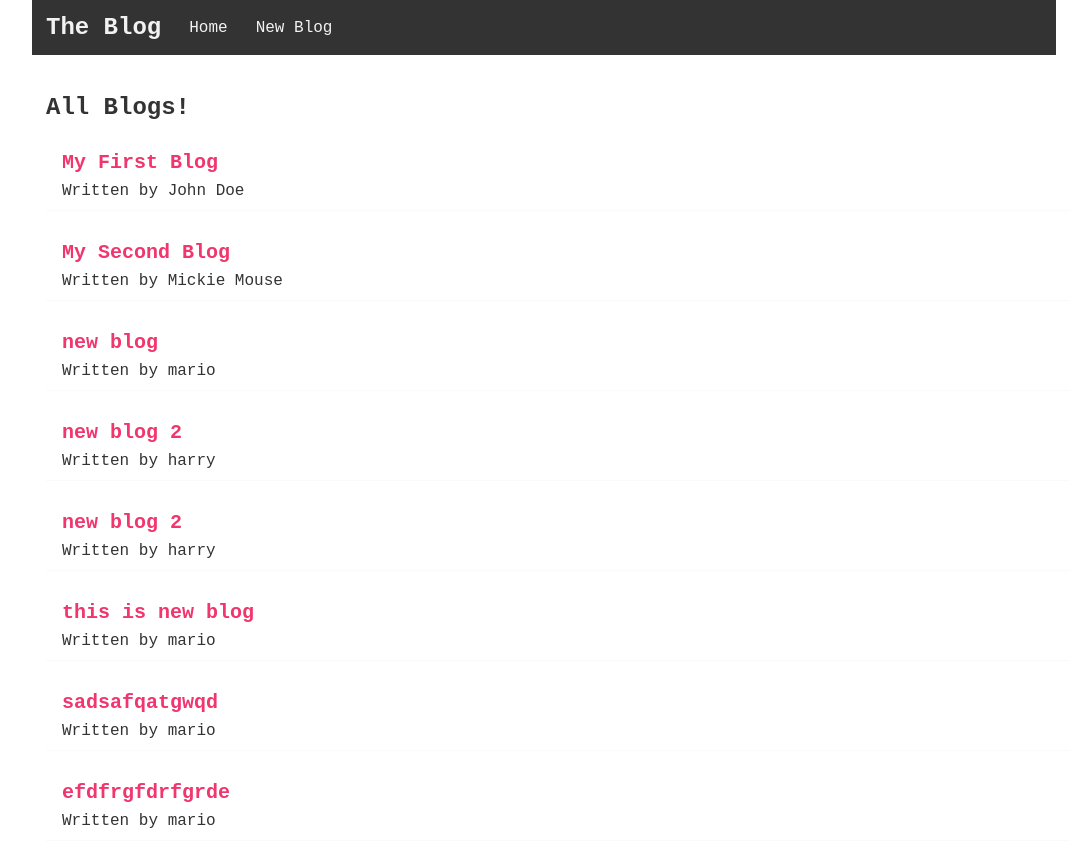
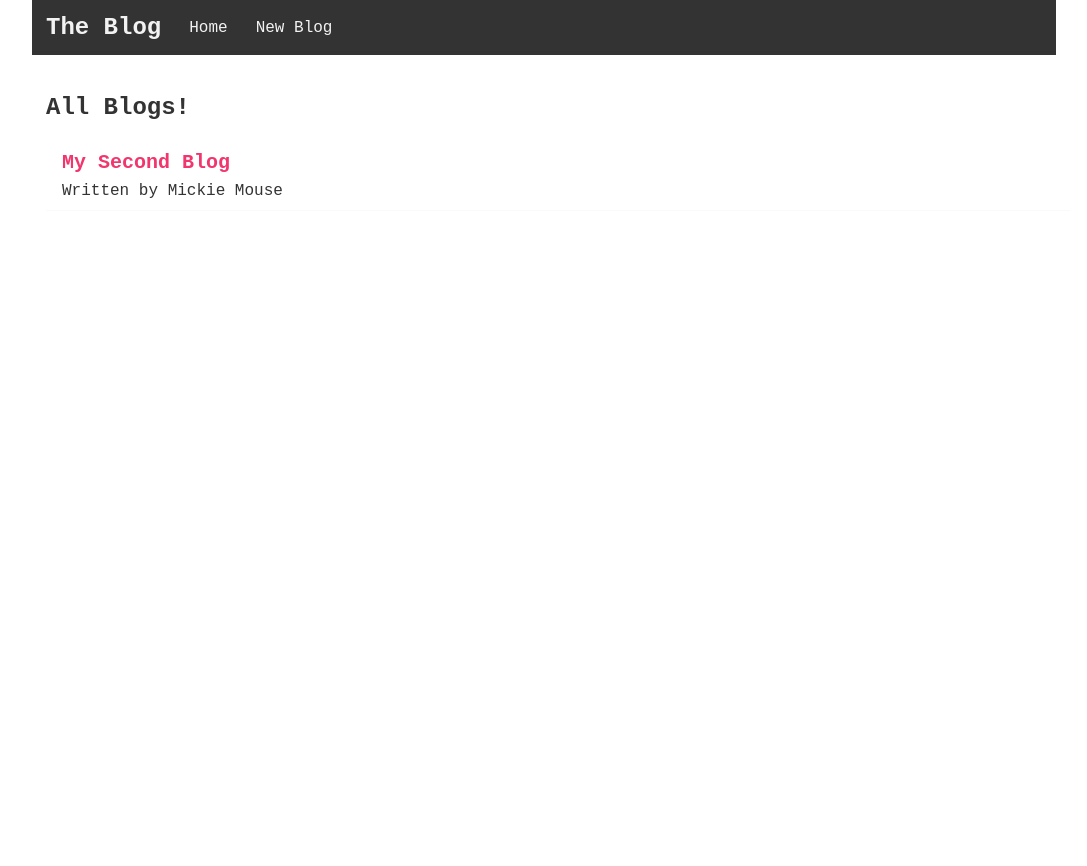
Before and after one commit to harry-chew/learn-react, a React (Create React App) app: page / in a window 1280 px wide. Shown: the top 866 px of the page, without its empty margins (96-1183 px from the left). After the commit the page ends 800 px from the top, so only its background shows below. Built offline with nearby package versions, Linux system fonts and the light colour scheme; data requests are answered from the project's data file.

Commit message:
feat: deleting blog from blog details

```diff
--- a/data/db.json
+++ b/data/db.json
@@ -1,52 +1,10 @@
 {
   "blogs": [
-    {
-      "title": "My First Blog",
-      "body": "This is my first blog post. I hope you like it.",
-      "author": "John Doe",
-      "id": 1
-    },
     {
       "title": "My Second Blog",
       "body": "This is my second blog post. I hope you like it.",
       "author": "Mickie  Mouse",
       "id": 2
-    },
-    {
-      "title": "new blog",
-      "body": "isajhjdfiopsewhjdfiojkeshjfiojksehjfokjiesfiojes",
-      "author": "mario",
-      "id": 3
-    },
-    {
-      "title": "new blog 2",
-      "body": "ioshjedfoikjsejfcvoiesjoifjseoifse",
-      "author": "harry",
-      "id": 4
-    },
-    {
-      "title": "new blog 2",
-      "body": "ioshjedfoikjsejfcvoiesjoifjseoifse",
-      "author": "harry",
-      "id": 5
-    },
-    {
-      "title": "this is new blog",
-      "body": "yesyesyesyesy",
-      "author": "mario",
-      "id": 6
-    },
-    {
-      "title": "sadsafqatgwqd",
-      "body": "ardfawfrsefsedawdawdawd",
-      "author": "mario",
-      "id": 7
-    },
-    {
-      "title": "efdfrgfdrfgrde",
-      "body": "sesdfsefesfsefsef",
-      "author": "mario",
-      "id": 8
     }
   ]
 }
--- a/src/BlogDetails.js
+++ b/src/BlogDetails.js
@@ -1,10 +1,18 @@
-import { useParams } from "react-router-dom/cjs/react-router-dom.min";
+import { useParams, useHistory } from "react-router-dom";
 import useFetch from "./useFetch";
-
 const BlogDetails = () => {
 
     const { id } = useParams();
     const { data: blog, error, isPending } = useFetch('http://localhost:8000/blogs/' + id);
+    const history = useHistory();
+
+    const handleClick = () => {
+        fetch('http://localhost:8000/blogs/' + blog.id, {
+            method: 'DELETE'
+        }).then(() => {
+            history.push('/');
+        });
+    }
 
     return (
         <div className="blog-details">
@@ -18,6 +26,7 @@
                     </div>
 
                     <div className="blog-body">{ blog.body }</div>
+                    <button onClick={handleClick}>Delete</button>
                 </article>
             )}
         </div>
```
